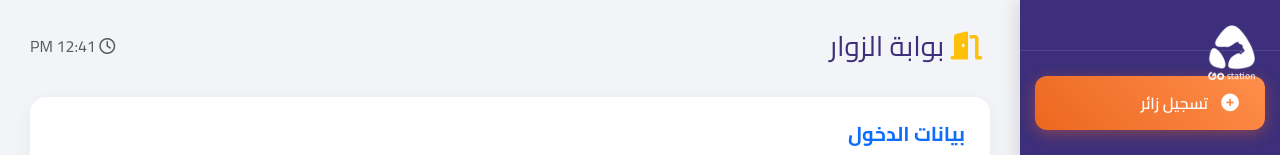
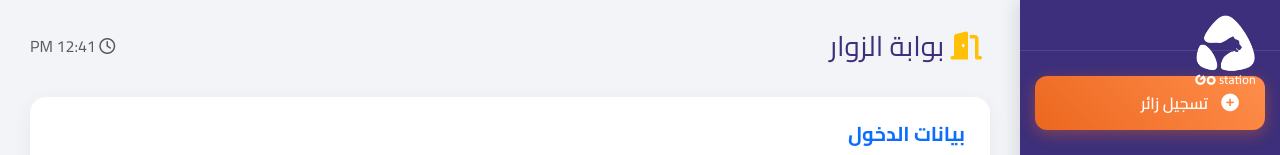
Before and after one commit to mohammedaidhah/my-first-project, a website: page index.html in a window 1280 px wide. Shown: the top 155 px of the page. Drawn offline with nearby package versions, Linux system fonts and the light colour scheme; some packages are replaced by stand-ins of ours; no server answers; a script that the page names is missing.

Commit message:
Update index.html

```diff
--- a/index.html
+++ b/index.html
@@ -189,8 +189,8 @@
 </head>
 <body>
   <!-- الشعار -->
-  <div style="position: fixed; top: 25px; right: 25px; z-index: 9999;">
-    <img src="logo gostation.png" alt="شعار قوستيشن" style="height: 55px;">
+  <div style="position: fixed; top: 15px; right: 25px; z-index: 9999;">
+    <img src="logo gostation.png" alt="شعار قوستيشن" style="height: 70px;">
   </div>
 
   <!-- الشريط الجانبي -->
```
